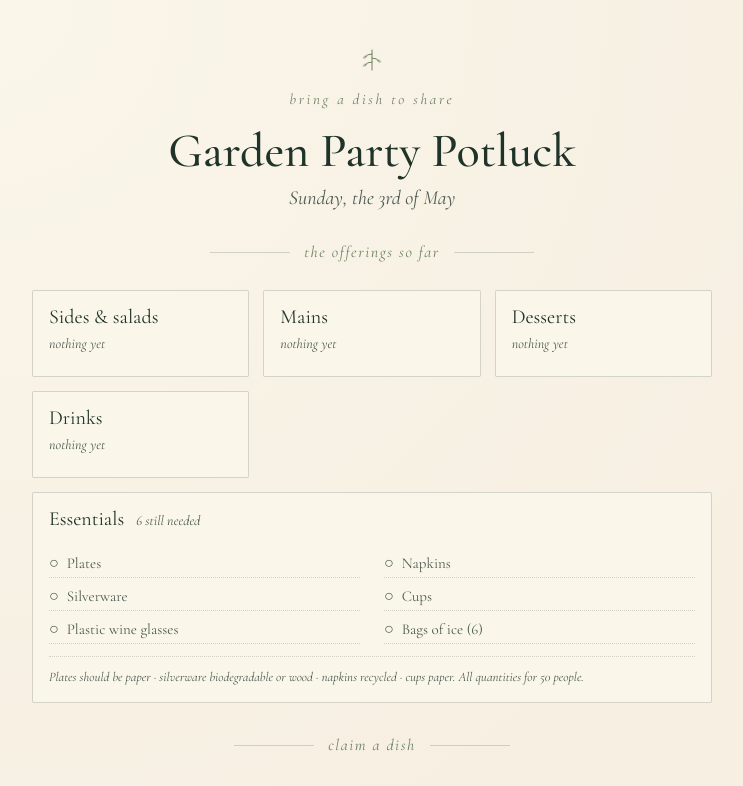
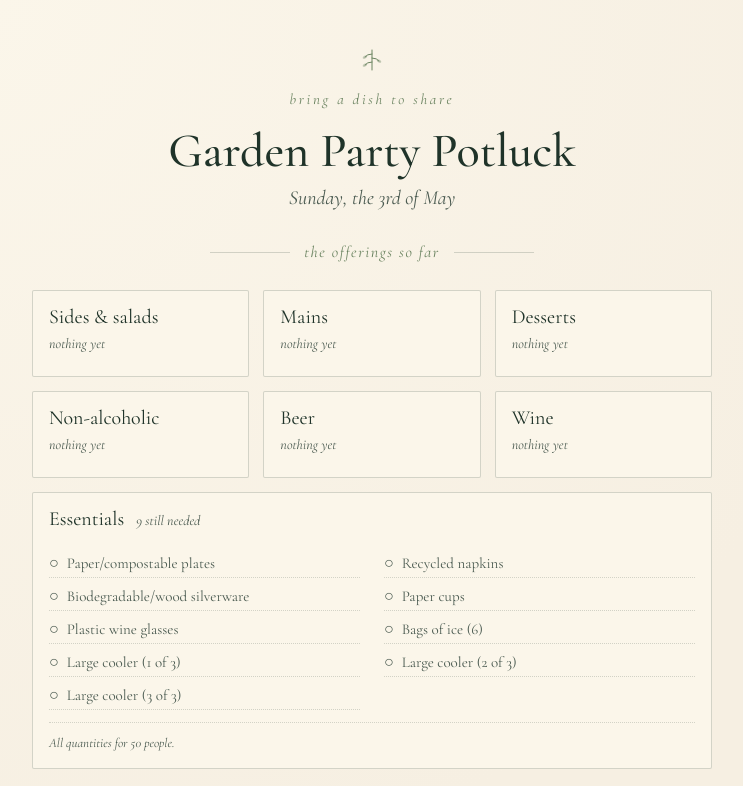
Before and after one commit to Nave1294/potluck-signup, a Next.js app: page / in a window 1280 px wide. Shown: the top 786 px of the page, without its empty margins (268-1011 px from the left). Built offline with nearby package versions, Linux system fonts and the light colour scheme.

Commit message:
split drinks categories, add cooler slots to essentials

```diff
--- a/app/page.tsx
+++ b/app/page.tsx
@@ -2,19 +2,24 @@
 import { useState, useEffect } from "react";
 
 const ESSENTIALS_CHECKLIST = [
-  "Plates",
-  "Napkins",
-  "Silverware",
-  "Cups",
+  "Paper/compostable plates",
+  "Recycled napkins",
+  "Biodegradable/wood silverware",
+  "Paper cups",
   "Plastic wine glasses",
   "Bags of ice (6)",
+  "Large cooler (1 of 3)",
+  "Large cooler (2 of 3)",
+  "Large cooler (3 of 3)",
 ];
 
 const CATEGORIES = [
   { id: "side", label: "Sides & salads", unit: "dish", unitPlural: "dishes" },
   { id: "main", label: "Mains", unit: "dish", unitPlural: "dishes" },
   { id: "dessert", label: "Desserts", unit: "dish", unitPlural: "dishes" },
-  { id: "drinks", label: "Drinks", unit: "drink", unitPlural: "drinks" },
+  { id: "nonalcoholic", label: "Non-alcoholic", unit: "drink", unitPlural: "drinks" },
+  { id: "beer", label: "Beer", unit: "contribution", unitPlural: "contributions" },
+  { id: "wine", label: "Wine", unit: "bottle", unitPlural: "bottles" },
   { id: "essentials", label: "Essentials", unit: "item", unitPlural: "items" },
 ];
 
@@ -500,7 +505,7 @@ export default function PotluckSignup() {
                     borderTop: `1px dotted ${rule}`,
                     lineHeight: 1.6,
                   }}>
-                    Plates should be paper · silverware biodegradable or wood · napkins recycled · cups paper. All quantities for 50 people.
+                    All quantities for 50 people.
                   </div>
                 </div>
               );
```
